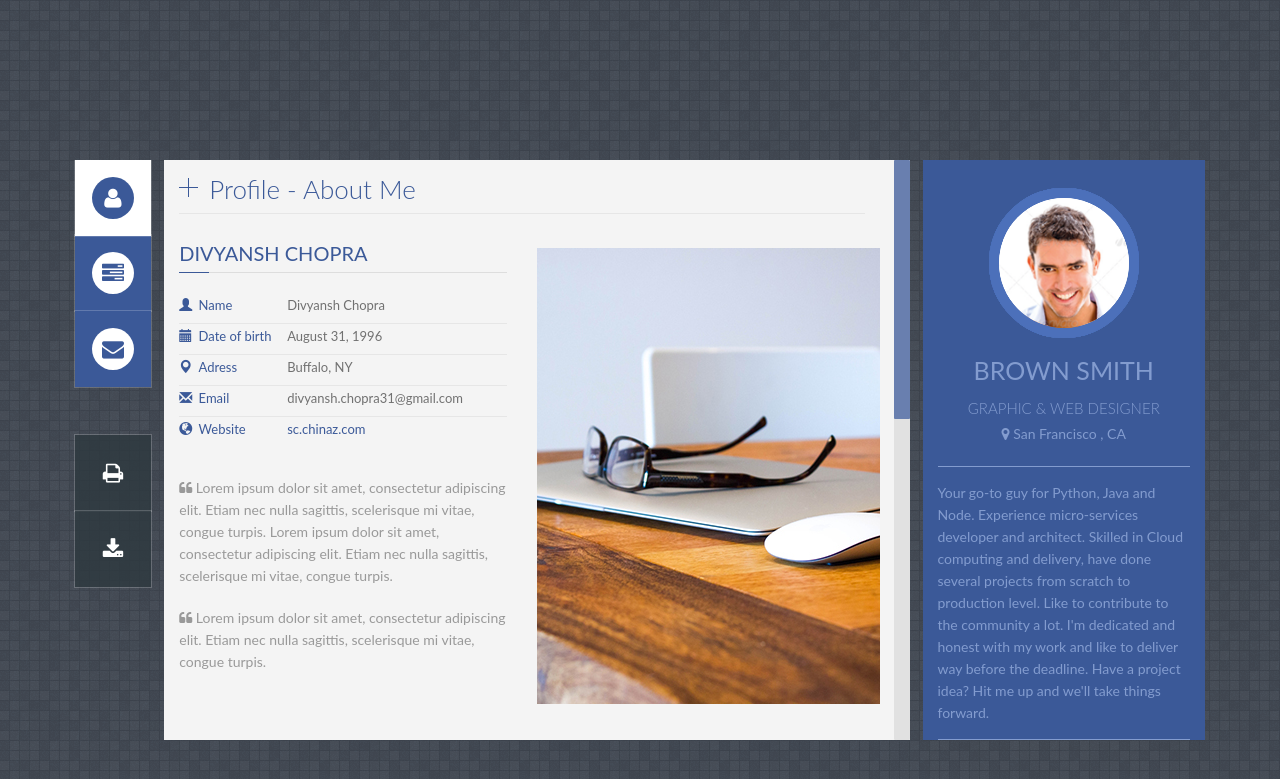
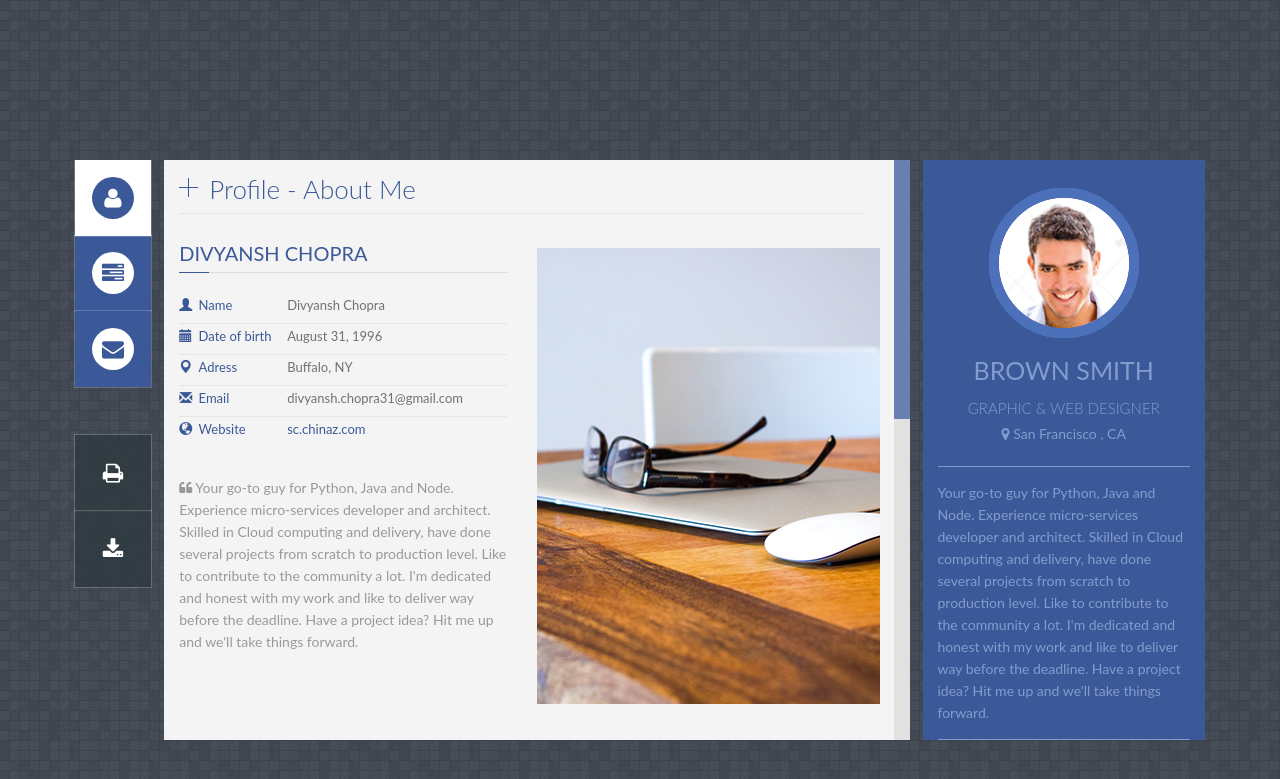
Before and after one commit to jekyller/PanelCV, a Jekyll site: the page built from index.html, in a window 1280 px wide. Shown: the top 779 px of the page. Built offline with Jekyll 4.4.1, drawn with Linux system fonts in a browser that asks for light colours; some web fonts are replaced.

Commit message:
Update profile.html

```diff
--- a/_includes/profile.html
+++ b/_includes/profile.html
@@ -54,13 +54,8 @@
 
         <p style="margin-bottom:20px">
             <i class="fa fa-quote-left"></i>
-            Lorem ipsum dolor sit amet, consectetur adipiscing elit. Etiam nec nulla sagittis, scelerisque mi vitae, congue turpis. Lorem ipsum dolor sit amet, consectetur adipiscing elit. Etiam nec nulla sagittis, scelerisque mi vitae, congue turpis.
-        </p>
-
-         <p style="margin-bottom:20px">
-            <i class="fa fa-quote-left"></i>
-            Lorem ipsum dolor sit amet, consectetur adipiscing elit. Etiam nec nulla sagittis, scelerisque mi vitae, congue turpis.
-
+            Your go-to guy for Python, Java and Node. Experience micro-services developer and architect. Skilled in Cloud computing and delivery, have done several projects from scratch to production level. Like to contribute to the community a lot. I'm dedicated and honest with my work and like to deliver way before the deadline.
+Have a project idea? Hit me up and we'll take things forward.
         </p>
 
     </div>
```
